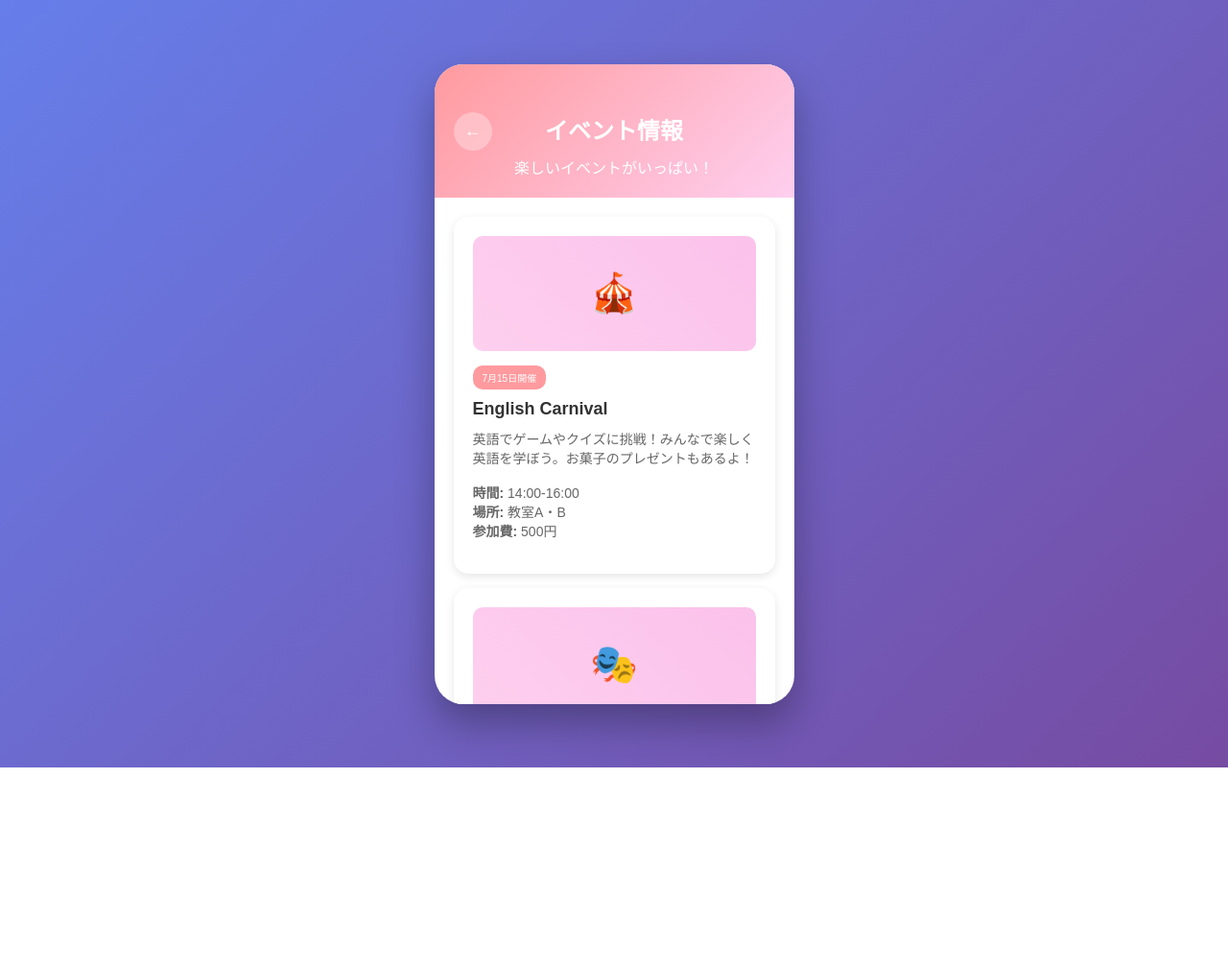
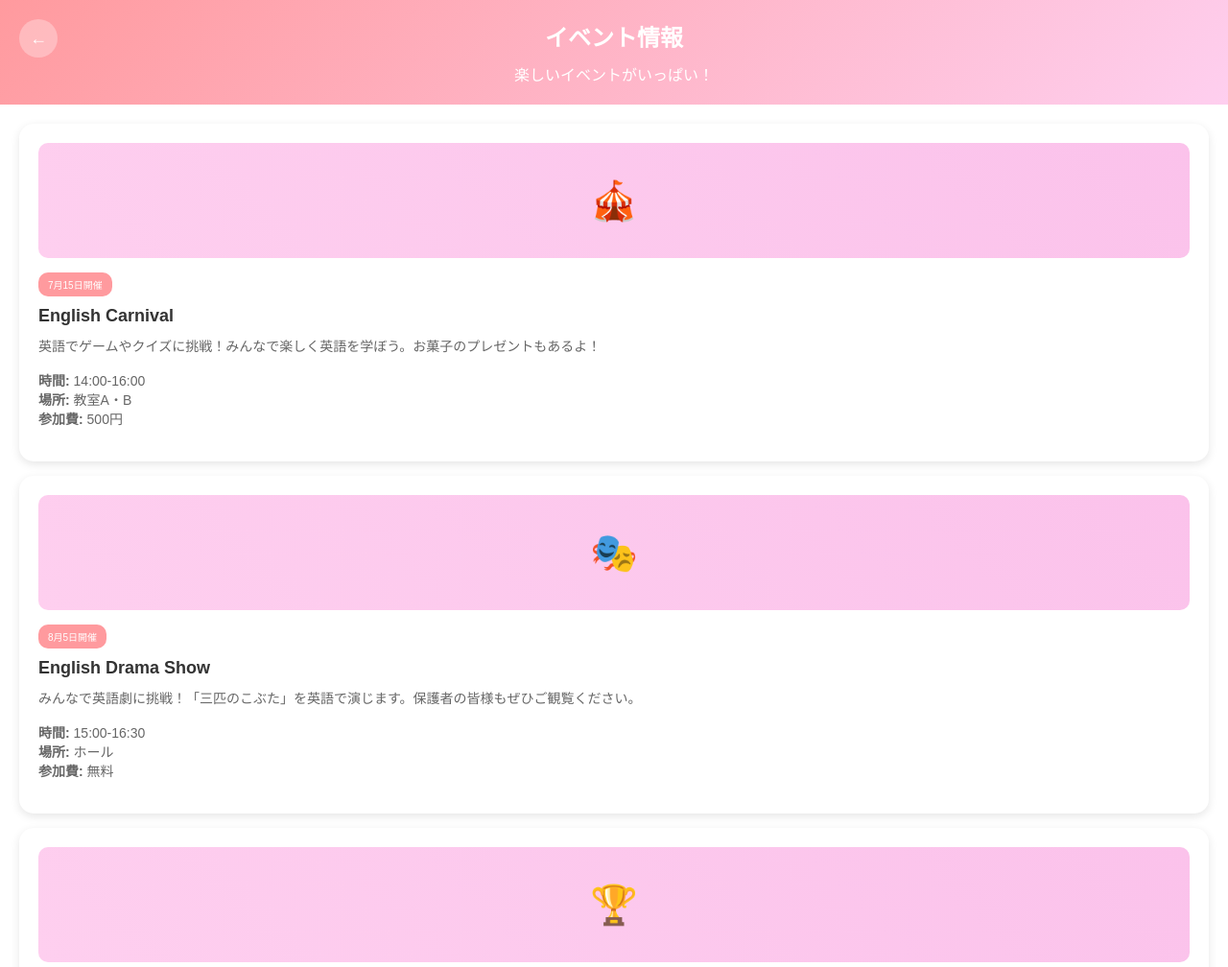
Before and after one commit to iwaohig/kids-english-app-mock, a plain HTML site: page events.html in a window 1280 px wide. Shown: the top 1008 px of the page at 96% size. Before the commit the page ends 800 px from the top, so only its background shows below. Drawn offline with Linux system fonts and the light colour scheme.

Commit message:
Prepare layout for WOFF integration

```diff
--- a/events.html
+++ b/events.html
@@ -5,10 +5,9 @@
     <meta name="viewport" content="width=device-width, initial-scale=1.0">
     <title>イベント情報 - こども英語教室</title>
     <link rel="stylesheet" href="styles.css">
+    <script charset="utf-8" src="https://static.worksmobile.net/static/wm/woff/edge/3.7.1/sdk.js"></script>
 </head>
 <body>
-    <div class="phone-container">
-        <div class="screen">
     <div class="header">
         <a href="index.html" class="back-btn">←</a>
         <h1>イベント情報</h1>
@@ -85,7 +84,5 @@
                     </div>
                 </div>
     </div>
-        </div>
-    </div>
 </body>
 </html>
--- a/styles.css
+++ b/styles.css
@@ -6,35 +6,17 @@
 
 body {
     font-family: 'Hiragino Sans', 'Noto Sans JP', sans-serif;
-    background: linear-gradient(135deg, #667eea 0%, #764ba2 100%);
+    background: transparent;
     min-height: 100vh;
-    display: flex;
-    justify-content: center;
-    align-items: center;
-    padding: 20px;
-}
-
-.phone-container {
-    width: 375px;
-    height: 667px;
-    background: white;
-    border-radius: 30px;
-    box-shadow: 0 20px 40px rgba(0,0,0,0.3);
-    overflow: hidden;
-    position: relative;
-}
-
-.screen {
-    width: 100%;
-    height: 100%;
+    margin: 0;
+    padding: 0;
     display: flex;
     flex-direction: column;
-    position: relative;
 }
 
 .header {
     background: linear-gradient(135deg, #ff9a9e 0%, #fecfef 100%);
-    padding: 50px 20px 20px;
+    padding: 20px 20px 20px;
     color: white;
     text-align: center;
     position: relative;
@@ -42,7 +24,7 @@ body {
 
 .back-btn {
     position: absolute;
-    top: 50px;
+    top: 20px;
     left: 20px;
     background: rgba(255,255,255,0.3);
     border: none;
@@ -74,7 +56,7 @@ body {
     display: grid;
     grid-template-columns: repeat(3, 1fr);
     gap: 20px;
-    padding: 40px 20px;
+    padding: 20px;
 }
 
 .menu-item {
```
Also changed, not shown: booking.html (+1 -4 lines), grades.html (+1 -4 lines), homework.html (+1 -4 lines), index.html (+1 -4 lines), notices.html (+1 -4 lines), schedule.html (+1 -4 lines), 1 other file. Lines whose indentation alone changed are shown as unchanged.
